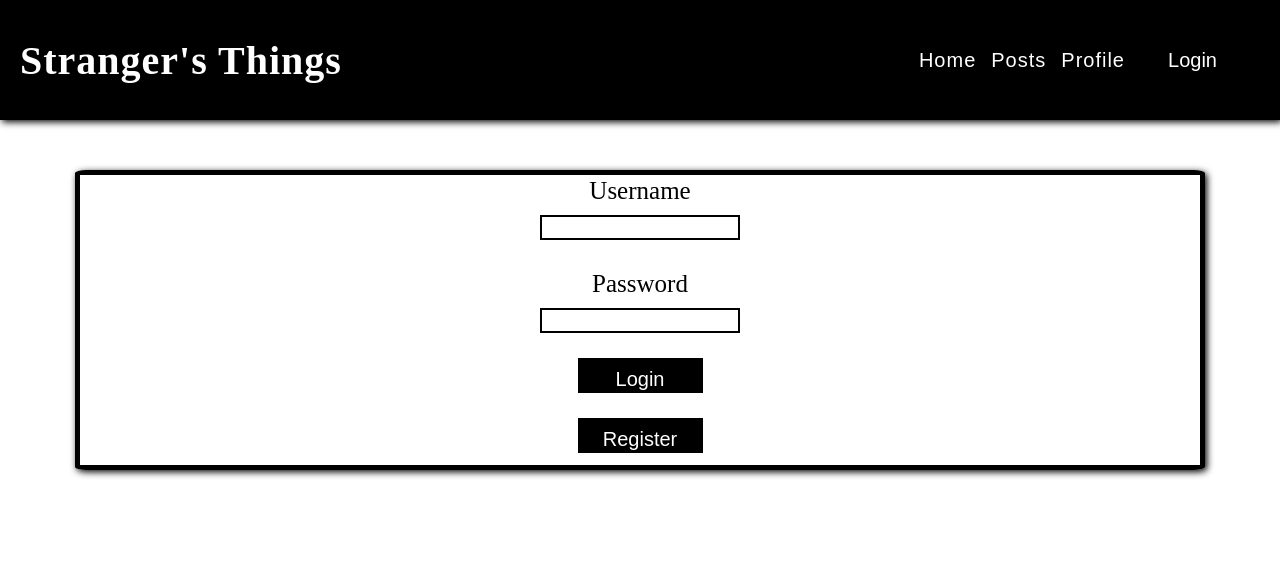
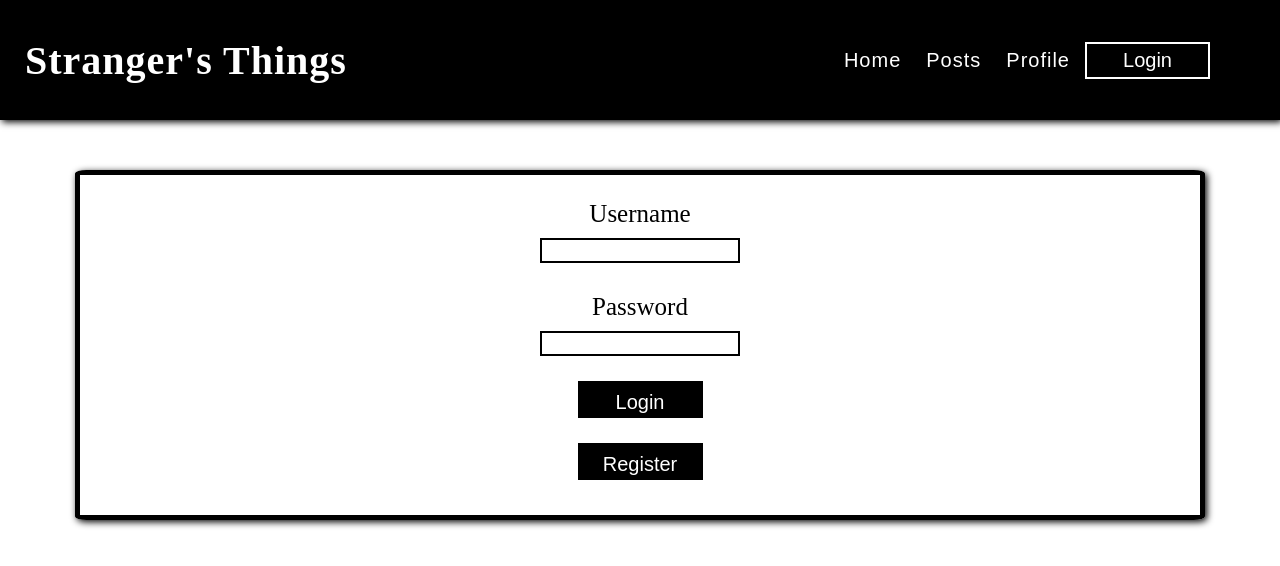
Before and after one commit to jbourg4364/strangers-things, a React (Create React App) app: page /login in a window 1280 px wide. Shown: the top 566 px of the page. Built offline with nearby package versions, Linux system fonts and the light colour scheme; a web font is replaced by a local one.

Commit message:
fixed align  nav css

```diff
--- a/src/api/index.js
+++ b/src/api/index.js
@@ -106,7 +106,7 @@ export const updatePost = async (postId, post, token) => {
             method: 'PUT',
             headers: {
                 "Content-type": "application/json; charset=UTF-8",
-                //Authorization: `Bearer ${token}`
+                Authorization: `Bearer ${token}`
             },
             body: JSON.stringify(post)
         });
--- a/src/components/AddPost.jsx
+++ b/src/components/AddPost.jsx
@@ -1,8 +1,7 @@
-import React, {useState} from "react";
+import React from "react";
 import { Routes, Route, useNavigate } from 'react-router-dom';
 import {Posts} from './index'
 import './AddPost.css';
-import { createNewPosts } from "../api";
 
 //must return an object that looks like this to be passed to createNewPost(newPost, token):
 //CRUD OPPS P1 18:16
@@ -13,43 +12,33 @@ import { createNewPosts } from "../api";
 //     willDeliver: boolean
 // }
 
-//createNewPost should be called when submit is clicked - button might need to be outside of form
-//CRUD OPPS P1 14:57
+//this is my attempt at doing this ^ ...but it will need to be moved inside the component so it can access props
+const handleSubmit = () => {
+    const checkYes = document.getElementById('checkYes');
+    const checkNo = document.getElementById('checkNo');
+    // even though we dont use this ^ i wonder if we might if we decide to check if both checkboxes are !checked since they don't have a required value
+    let checkboxValue;
 
-const AddPost = ({posts, setPosts, token}) => {
-
-
-    const [title, setTitle] = useState('');
-    const [description, setDescription] = useState('');
-    const [location, setLocation] = useState('');
-    const [price, setPrice] = useState('');
-    // const [checkboxValue, setCheckboxValue] = useState('false');
-
-
-    //     const checkYes = document.getElementById('checkYes');
-    //     const checkNo = document.getElementById('checkNo');
-    //     // even though we dont use this ^ i wonder if we might if we decide to check if both checkboxes are !checked since they don't have a required value
-
-    //     if (checkYes.checked) {
-    //         setCheckboxValue(true)
-    //     } else {
-    //         setCheckboxValue(false)
-    //     }
-
-    const handleSubmit = () => {
+    {checkYes.checked ?
+        checkboxValue = true :
+        checkboxValue = false
+    }
 
     const newPost = {
         title: {title},
         description: {description},
         location: {location},
         price: {price},
-            willDeliver: true
+        willDeliver: checkboxValue
     }
 
     return newPost
 }
 
-    // createNewPosts(newPost, token)
+//createNewPost should be called when submit is clicked - button might need to be outside of form
+//CRUD OPPS P1 14:57
+
+const AddPost = ({posts, setPosts, title, setTitle, description, setDescription, location, setLocation, price, setPrice}) => {
 
     return (
         <>
@@ -73,20 +62,20 @@ const AddPost = ({posts, setPosts, token}) => {
                         Price
                         <input type="text" name="price" id="price" placeholder="$0.00" onChange={(event) => setPrice(event.target.value)} required/>
                     </label>
-                    {/* <label id="delivery" htmlFor="">
+                    <label id="delivery" htmlFor="">
                         Will You Deliver?
                         <div id="checkboxes">
                             <div id="checkbox">
-                                <input  type="checkbox" name="" id="checkYes" onChange={() => setCheckboxValue(true)}/>
+                                <input  type="checkbox" name="" id="checkYes"/>
                                 <label htmlFor="">Yes</label>
                             </div>
                             <div id="checkbox">
-                                <input type="checkbox" name="" id="checkNo" onChange={() => setCheckboxValue(false)}/>
+                                <input type="checkbox" name="" id="checkNo"/>
                                 <label htmlFor="">No</label>
                             </div>
                         </div>
-                    </label> */}
-                    <button onSubmit={createNewPosts(handleSubmit(), token)}>Submit</button>
+                    </label>
+                    <button onClick={handleSubmit}>Submit</button>
                     {/*handleSubmit function above*/}
                 </form>
             </div>
--- a/src/components/Header.css
+++ b/src/components/Header.css
@@ -23,6 +23,7 @@ nav a {
     margin-left: 15px;
     font-size: 20px;
     letter-spacing: 1px;
+    margin-right: 10px;
 }
 
 
@@ -51,6 +52,7 @@ h1 {
     letter-spacing: 1px;
 
     font-size: 40px;
+    margin-left: 5px;
 }
 
 @media screen and (max-width: 650px) {
--- a/src/components/Header.jsx
+++ b/src/components/Header.jsx
@@ -20,7 +20,7 @@ const Header = ({token, setToken, isLoggedIn, setIsLoggedIn}) => {
                 <NavLink to="/profile">Profile</NavLink>
                 </>
                 { isLoggedIn ?
-                (<button onClick={()=>{
+                (<button style={{marginRight: 50, border: '2px solid white'}} onClick={()=>{
                     localStorage.removeItem('token');
                     setToken('');
                     setIsLoggedIn(false);
@@ -28,7 +28,7 @@ const Header = ({token, setToken, isLoggedIn, setIsLoggedIn}) => {
                     navigate('./login');
                 }}>Logout</button> )
                 :
-                (<button onClick={()=>{
+                (<button style={{marginRight: 50, border: '2px solid white'}} onClick={()=>{
                     // if (token !== '') {
                     //     // setIsLoggedIn(true);
                     //     // console.log(token);
--- a/src/components/Home.jsx
+++ b/src/components/Home.jsx
@@ -4,7 +4,8 @@ const Home = ({user}) => {
     return (
         <>
             {/* {isLoggedIn ? hello {user.username} : please login} */}
-            <h1>hello from home</h1>
+            <h2>Welcome to Stranger's Things</h2>
+            <br></br>
         </>
     )
 }
--- a/src/components/Login.css
+++ b/src/components/Login.css
@@ -6,7 +6,7 @@
     align-items: center;
     margin-top: 50px;
     border: 5px black solid;
-    height: 300px;
+    height: 350px;
     margin-left: 75px;
     margin-right: 75px;
     border-radius: 1%;
@@ -36,7 +36,7 @@ input {
 }
 
 button {
-    height: 35px;
+    height: 37px;
     width: 125px;
     background-color: black;
     color: white;
```
Lines whose indentation alone changed are shown as unchanged.
